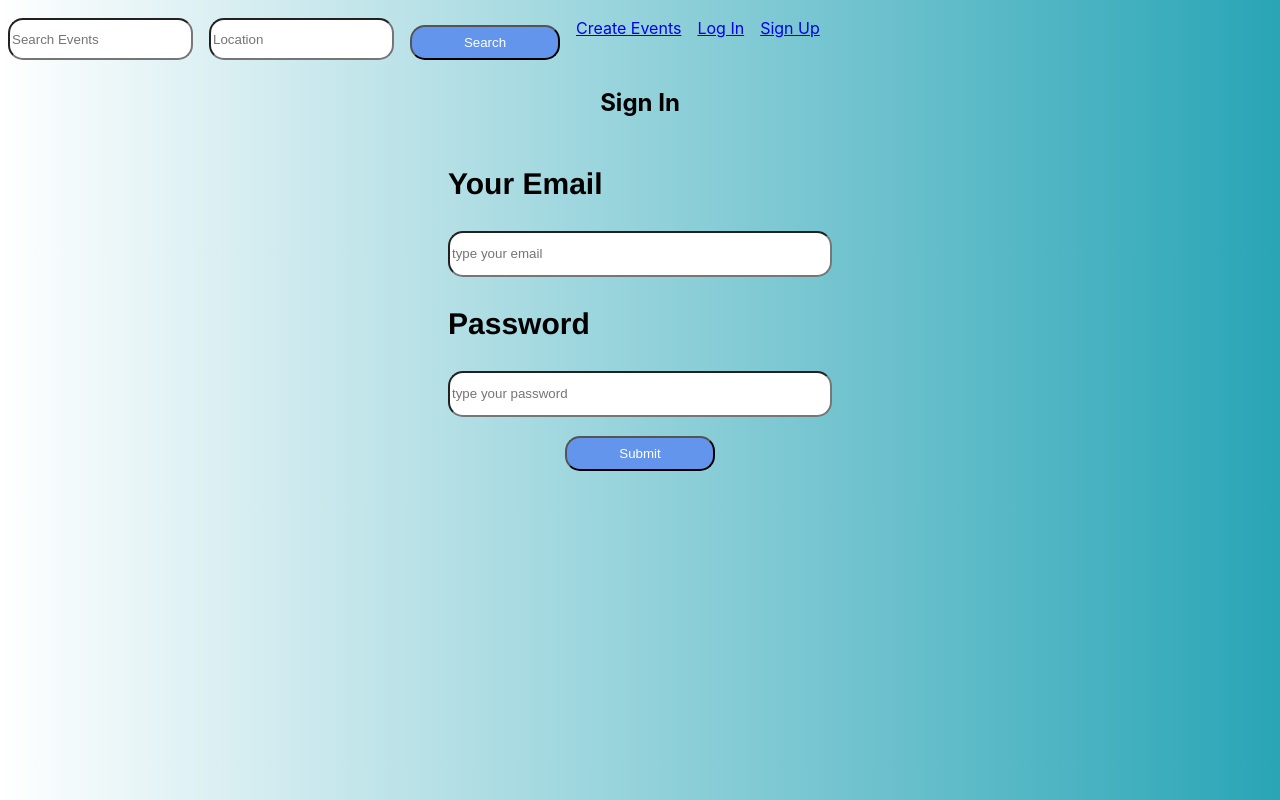
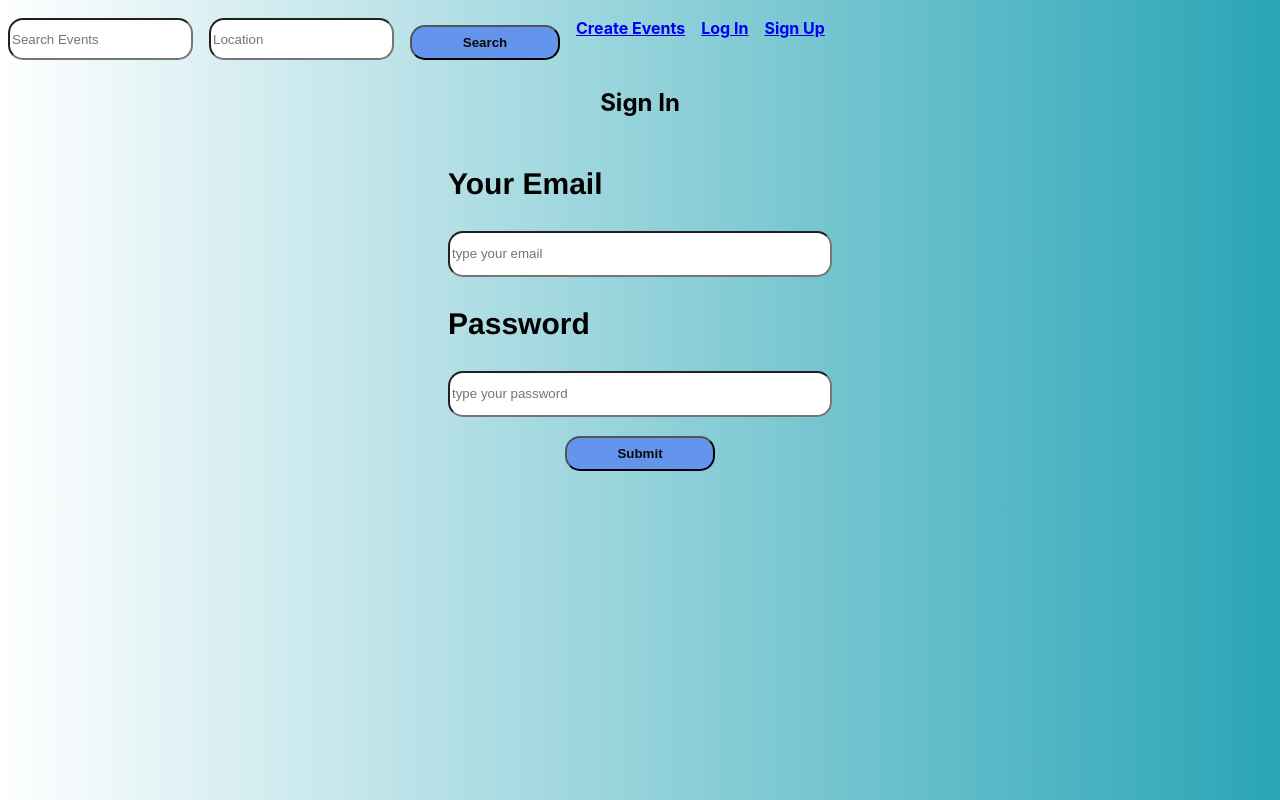
Before and after one commit to SuganyaArul/Events_Platform, a React (Create React App) app: page /SignIN in a window 1280 px wide. Built offline with nearby package versions, Linux system fonts and the light colour scheme; no server answers.

Commit message:
UI correction

```diff
--- a/src/App.css
+++ b/src/App.css
@@ -7,6 +7,7 @@
   height:100vh;
   width:100vw;
   overflow: auto;
+  font-weight: bold;
 }
 
 .App-logo {
@@ -134,11 +135,12 @@
 
 .button{
   background-color:cornflowerblue;
-  color: white;
+  color: rgb(10, 9, 9);
   border-radius: 15px;
   width:150px;
   height: 35px;
   margin-top: 15px;
+  font-weight: bold;
 }
 
 button:hover{
@@ -250,11 +252,12 @@ section .dropdown .dropbtn{
 
 .span2 button{
   background-color:cornflowerblue;
-  color: white;
+  color: rgb(7, 7, 7);
   border-radius: 15px;
   width:150px;
   height: 35px;
   margin-top: 15px;
+  font-weight: bold;
 }
 
 .span2{
--- a/src/Components/Home.jsx
+++ b/src/Components/Home.jsx
@@ -2,7 +2,7 @@ export default function Home(){
     return (
         <section>
           <div className="home_div"> Find your favourite events </div>
-           <img className="home" src='/pexels.jpg'/>
+           <img className="home" src='/pexels.jpg' alt="image of home page"/>
         </section>
     )
 }
```
